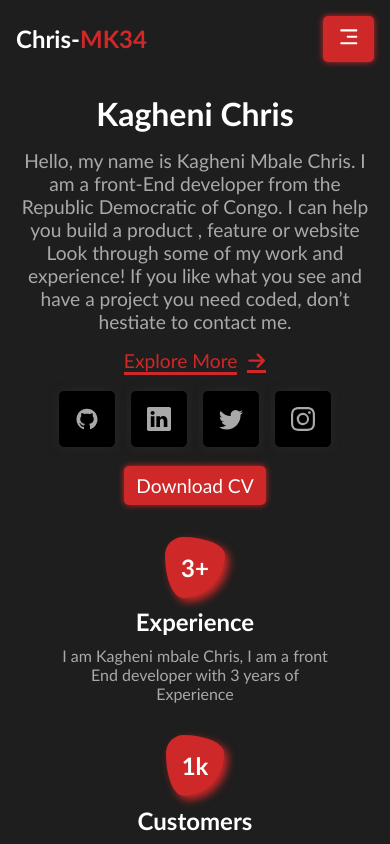
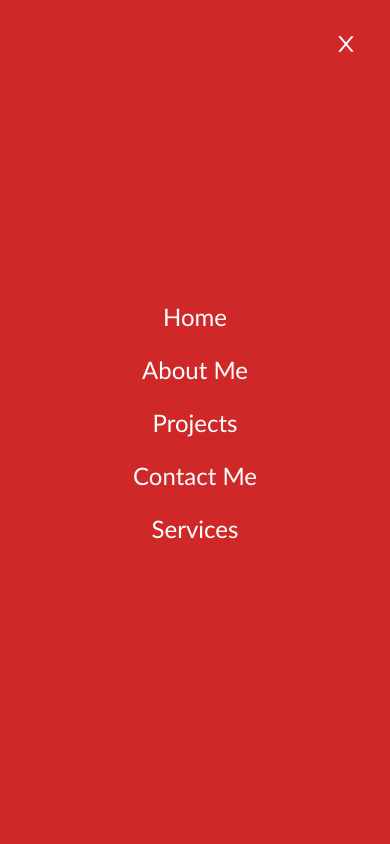
Before and after one commit to Kaghenimbale/Chris-mk34, a React (Create React App) app: page / in a window 390 px wide. Both pictures are taken after a click on the button 348 px from the left and 38 px from the top of the page. Shown: the top 844 px of the page. Built offline with nearby package versions, Linux system fonts and the light colour scheme.

Commit message:
Add nav mobile menu

```diff
--- a/src/components/Header/Header.jsx
+++ b/src/components/Header/Header.jsx
@@ -1,4 +1,4 @@
-import React from 'react';
+import React, { useState } from 'react';
 import './header.css';
 import { AiOutlineGithub } from 'react-icons/ai';
 import { BsLinkedin } from 'react-icons/bs';
@@ -6,10 +6,30 @@ import { BsTwitter } from 'react-icons/bs';
 import { BsInstagram } from 'react-icons/bs';
 import { ImArrowRight2 } from 'react-icons/im';
 import { CgMenuRightAlt } from 'react-icons/cg';
+import { AiOutlineClose } from 'react-icons/ai';
 
 const Header = () => {
+  const navList = ['Home', 'About Me', 'Projects', 'Contact Me', 'Services'];
+  const [nav, setNavBar] = useState(true);
+
+  const renderNavBar = () => (nav ? setNavBar(false) : setNavBar(true));
+
   return (
     <header id="header">
+      <div className={nav ? 'navLists' : ''}>
+        <ul className="nav-links">
+          <button className="close" onClick={renderNavBar}>
+            <AiOutlineClose className="closeIcon" />
+          </button>
+          {navList.map((list) => {
+            return (
+              <li className="navLink">
+                <a href="Chris">{list}</a>
+              </li>
+            );
+          })}
+        </ul>
+      </div>
       <nav id="nav-bar">
         <div className="logo">
           <a href="#header">
@@ -17,15 +37,7 @@ const Header = () => {
           </a>
         </div>
 
-        <ul className="nav-links">
-          <li className="navlink">Home</li>
-          <li className="navlink">About Me</li>
-          <li className="navlink">Projects</li>
-          <li className="navlink">Contact Me</li>
-          <li className="navlink">Services</li>
-        </ul>
-
-        <button className="btn">
+        <button className="btn" onClick={renderNavBar}>
           <a href="#cv">
             <CgMenuRightAlt className="icon-btn" />
           </a>
--- a/src/components/Header/header.css
+++ b/src/components/Header/header.css
@@ -23,10 +23,49 @@
   align-items: center;
   justify-content: space-between;
   padding: 1rem;
+  box-shadow: 0 0 10px rgb(87, 87, 87);
+  position: fixed;
+  top: 0;
+  left: 0;
+  right: 0;
+  background: rgb(0, 0, 0);
 }
 
 .nav-links {
+  display: flex;
+  flex-direction: column;
+  gap: 1.5rem;
+  align-items: center;
+  justify-content: center;
+  background-color: var(--color-or);
+  position: fixed;
+  top: 0;
+  bottom: 0;
+  left: 0;
+  right: 0;
+  z-index: 2;
+}
+
+.navLink a {
+  color: white;
+  font-size: 1.5rem;
+}
+
+.navLists {
   display: none;
+}
+
+.close {
+  background: none;
+  border: none;
+  position: absolute;
+  top: 2rem;
+  right: 2rem;
+}
+
+.closeIcon {
+  color: white;
+  font-size: 1.5rem;
 }
 
 .btn {
@@ -47,6 +86,7 @@
   display: grid;
   grid-template-columns: 1fr;
   gap: 2rem;
+  margin-top: 80px;
 }
 
 .description {
```
Also changed, not shown: src/App.css (+8 -2 lines).
